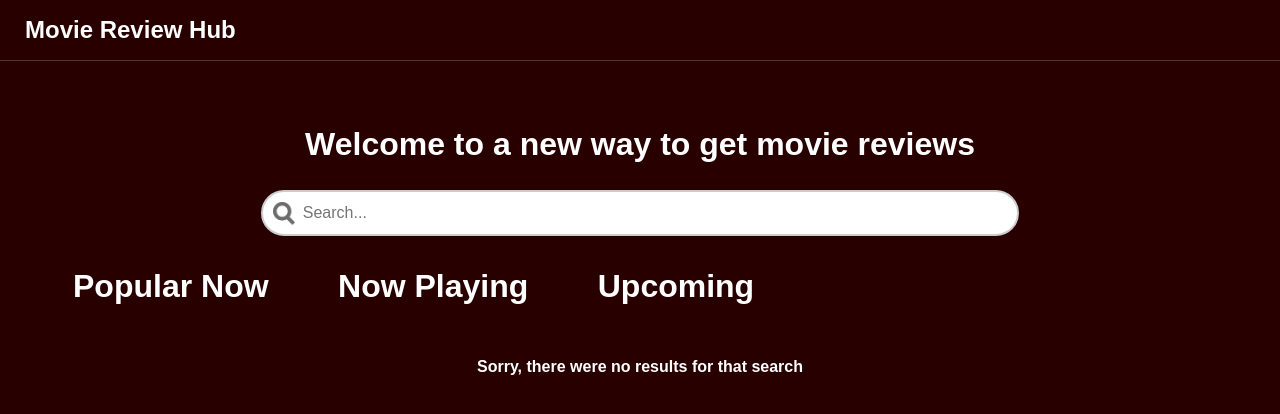
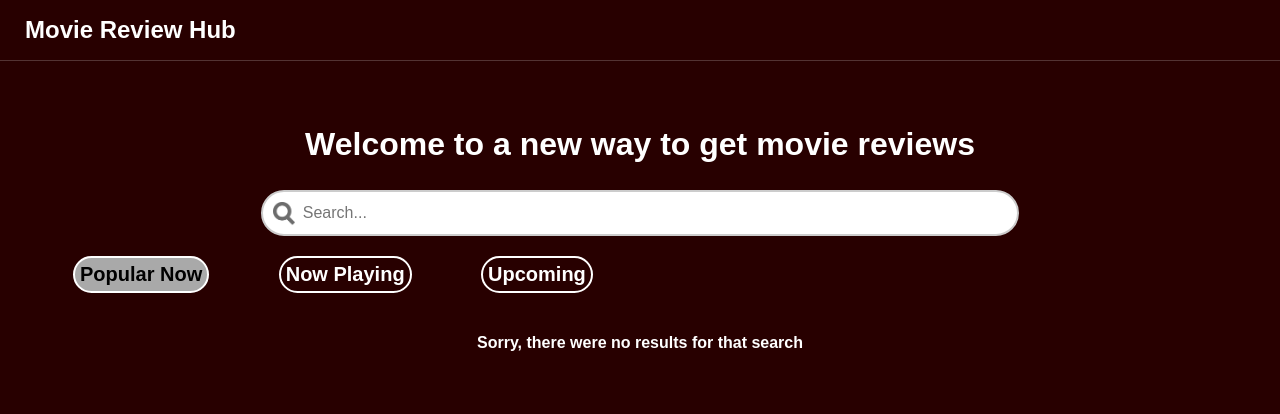
Before and after one commit to kflynn45/MovieReviewHubCapstone, a Django app: page / in a window 1280 px wide. Shown: the top 414 px of the page. Run offline with Django 4.2, Linux system fonts and the light colour scheme; data that the repository does not hold is empty; style sheets or scripts are compiled from the project's sources; some libraries are stand-ins or nearby versions.

Commit message:
Style changes to show which tab is active for movie grid

```diff
--- a/mysite/mysite/settings.py
+++ b/mysite/mysite/settings.py
@@ -25,7 +25,7 @@ BASE_DIR = Path(__file__).resolve().parent.parent
 SECRET_KEY = 'django-insecure-5*&*4cvn3^-j7von=ff*1op&7er=q#h!72hgtdacpur#fk%w6n'
 
 # SECURITY WARNING: don't run with debug turned on in production!
-DEBUG = True
+DEBUG = False
 
 ALLOWED_HOSTS = ['127.0.0.1', 'moviereviewhub.com']
 
--- a/mysite/mysite/static/styles/home.scss
+++ b/mysite/mysite/static/styles/home.scss
@@ -11,13 +11,6 @@ h2 {
       text-align: center;
       font-size: 2em;
       color: white;
-}
-
-h3 {
-      margin-left: 65px;
-      color: white;
-      font-size: 24pt;
-      display: inline-block;
 }
 
 h4 {
@@ -48,3 +41,18 @@ h4 {
             display: none;
       }
 }
+
+.tab {
+      margin-left: 65px;
+      color: white;
+      font-size: 20px;
+      display: inline-block;
+      border: 2px solid white;
+      border-radius: 30px;
+      padding: 5px;
+}
+
+.tab.active{
+      background: darkgray;
+      color: black;
+}
--- a/mysite/mysite/templates/home.html
+++ b/mysite/mysite/templates/home.html
@@ -18,9 +18,9 @@
             {{ search_bar }}
         </form>
         <div id="section-titles">
-            <a href="{% url 'tab_view' 'popular-now' %}"><h3 id="popular-now">Popular Now</h3></a>
-            <a href="{% url 'tab_view' 'now-playing' %}"><h3 id="now-playing">Now Playing</h3></a>
-            <a href="{% url 'tab_view' 'upcoming' %}"><h3 id="upcoming">Upcoming</h3></a>
+            <a href="{% url 'tab_view' 'popular-now' %}" id="popular-now"><h3 class="tab{% if action == 'popular-now' %} active{% endif %}">Popular Now</h3></a>
+            <a href="{% url 'tab_view' 'now-playing' %}" id="now-playing"><h3 class="tab{% if action == 'now-playing' %} active{% endif %}">Now Playing</h3></a>
+            <a href="{% url 'tab_view' 'upcoming' %}" id="upcoming"><h3 class="tab{% if action == 'upcoming' %} active{% endif %}">Upcoming</h3></a>
         </div>
         {% if title_grid.titles|length < 1 %}
             <h4>Sorry, there were no results for that search</h4>
--- a/mysite/mysite/templates/partial/nyt_comments.html
+++ b/mysite/mysite/templates/partial/nyt_comments.html
@@ -6,7 +6,6 @@
                   <a href="{{x.link.url}}" style="color: white" >{{x.headline}}</a>
                   <p>Published: {{x.publication_date}}</p>
                   <p>{{x.summary_short}}</p>
-
             </td>
       </tr>
       {% endfor %}
```
Also changed, not shown: mysite/mysite/migrations/0012_delete_imdbrating.py (renamed from mysite/mysite/migrations/0011_delete_imdbrating.py), mysite/mysite/migrations/0013_merge_20230418_0216.py (added).
